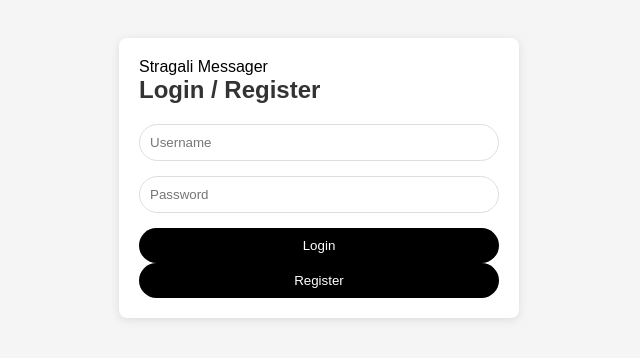
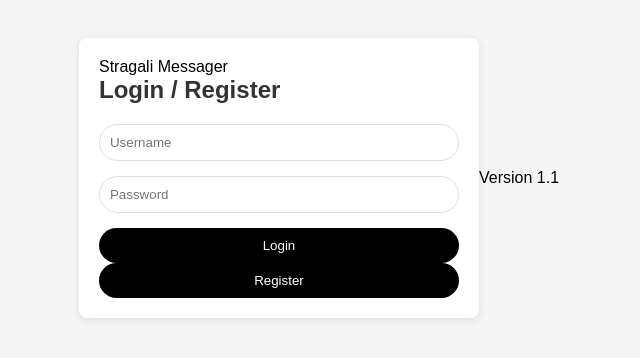
Before and after one commit to valadisk34/stragali-messager, a plain HTML site: page index.html in a window 1280 px wide. Shown: the part 222-580 px from the top of the page, without its empty margins (321-961 px from the left). Drawn offline with Linux system fonts and the light colour scheme.

Commit message:
Update index.html

```diff
--- a/index.html
+++ b/index.html
@@ -54,6 +54,9 @@
   </div>
 </div>
 
+<div class="version">Version 1.1</div>
+
+
 <script src="script.js"></script>
 
 </body>
```
